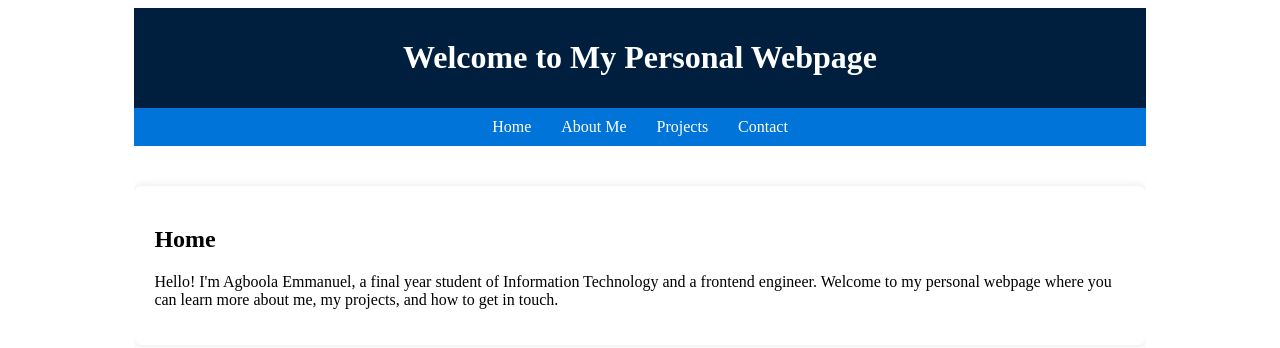
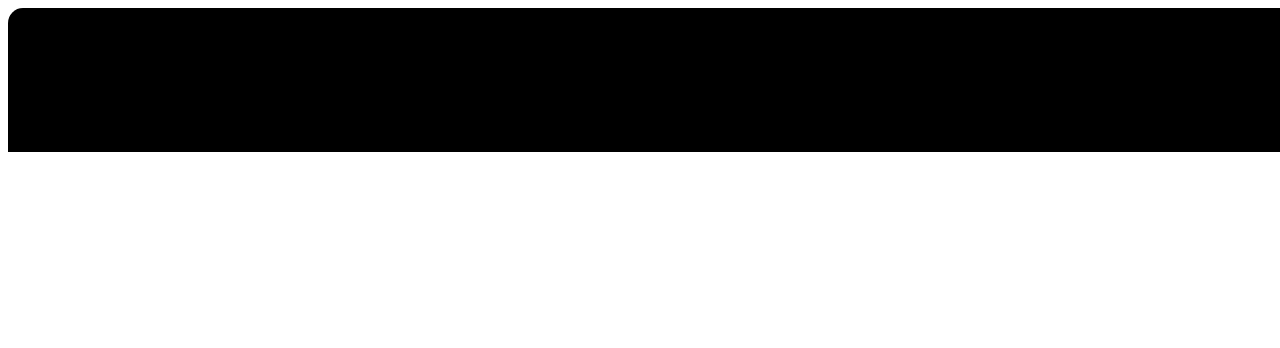
Before and after one commit to TomDevy/main-portfolio, a Next.js app: page /landing in a window 1280 px wide. Shown: the top 348 px of the page. Built offline with nearby package versions, Linux system fonts and the light colour scheme.

Commit message:
begin landing page

```diff
--- a/pages/landing/index.tsx
+++ b/pages/landing/index.tsx
@@ -3,21 +3,7 @@
 const Landing = () => {
     return (
         <div className={styles.container}>
-      <header className={styles.header}>
-        <h1>Welcome to My Personal Webpage</h1>
-      </header>
-      <nav className={styles.nav}>
-        <Link href="/">Home</Link>
-        <Link href="/about">About Me</Link>
-        <Link href="/projects">Projects</Link>
-        <Link href="/contact">Contact</Link>
-      </nav>
-      <div className={styles.content}>
-        <section className={styles.section}>
-          <h2>Home</h2>
-          <p>Hello! I'm Agboola Emmanuel, a final year student of Information Technology and a frontend engineer. Welcome to my personal webpage where you can learn more about me, my projects, and how to get in touch.</p>
-        </section>
-      </div>
+          <div className={styles.nav}></div>
     </div>
     )
 }
--- a/src/app/globals.css
+++ b/src/app/globals.css
@@ -1,11 +1,117 @@
-/* @tailwind base;
+@import url("https://fonts.googleapis.com/css2?family=Poppins:wght@300;400;500;600;700&display=swap");
+@tailwind base;
 @tailwind components;
-@tailwind utilities; */
+@tailwind utilities;
+
+/* Define standard font sizes and font weights for all headings */
+h1,
+h2,
+h3,
+h4,
+h5,
+h6 {
+  font-weight: 600;
+  /* Common font weight for headings */
+}
+
+/* Define font sizes and media queries for responsiveness */
+/* For small screens (mobile) */
+@media screen and (max-width: 767px) {
+  h1 {
+    font-size: 1.5rem;
+  }
+
+  h2 {
+    font-size: 1.25rem;
+  }
+
+  h3 {
+    font-size: 1.1rem;
+  }
+
+  h4,
+  h5,
+  h6 {
+    font-size: 1rem;
+  }
+}
+
+/* For medium screens (tablets) */
+@media screen and (min-width: 768px) and (max-width: 1023px) {
+  h1 {
+    font-size: 2rem;
+  }
+
+  h2 {
+    font-size: 1.5rem;
+  }
+
+  h3 {
+    font-size: 1.25rem;
+  }
+
+  h4,
+  h5,
+  h6 {
+    font-size: 1.1rem;
+  }
+}
+
+/* For large screens (desktop) */
+@media screen and (min-width: 1024px) {
+  h1 {
+    font-size: 2.5rem;
+  }
+
+  h2 {
+    font-size: 2rem;
+  }
+
+  h3 {
+    font-size: 1.75rem;
+  }
+
+  h4,
+  h5,
+  h6 {
+    font-size: 1.5rem;
+  }
+}
 
 :root {
+  --max-width: 1100px;
+  --border-radius: 12px;
+  --font-mono: ui-monospace, Menlo, Monaco, "Cascadia Mono", "Segoe UI Mono",
+    "Roboto Mono", "Oxygen Mono", "Ubuntu Monospace", "Source Code Pro",
+    "Fira Mono", "Droid Sans Mono", "Courier New", "Poppins" monospace;
+
   --foreground-rgb: 0, 0, 0;
   --background-start-rgb: 214, 219, 220;
   --background-end-rgb: 255, 255, 255;
+
+  --primary-glow: conic-gradient(from 180deg at 50% 50%,
+      #16abff33 0deg,
+      #0885ff33 55deg,
+      #54d6ff33 120deg,
+      #0071ff33 160deg,
+      transparent 360deg);
+  --secondary-glow: radial-gradient(rgba(255, 255, 255, 1),
+      rgba(255, 255, 255, 0));
+
+  --tile-start-rgb: 239, 245, 249;
+  --tile-end-rgb: 228, 232, 233;
+  --tile-border: conic-gradient(#00000080,
+      #00000040,
+      #00000030,
+      #00000020,
+      #00000010,
+      #00000010,
+      #00000080);
+
+  --callout-rgb: 238, 240, 241;
+  --callout-border-rgb: 172, 175, 176;
+  --card-rgb: 180, 185, 188;
+  --card-border-rgb: 131, 134, 135;
 }
 
 @media (prefers-color-scheme: dark) {
@@ -13,21 +119,99 @@
     --foreground-rgb: 255, 255, 255;
     --background-start-rgb: 0, 0, 0;
     --background-end-rgb: 0, 0, 0;
+
+    --primary-glow: radial-gradient(rgba(1, 65, 255, 0.4), rgba(1, 65, 255, 0));
+    --secondary-glow: linear-gradient(to bottom right,
+        rgba(1, 65, 255, 0),
+        rgba(1, 65, 255, 0),
+        rgba(1, 65, 255, 0.3));
+
+    --tile-start-rgb: 2, 13, 46;
+    --tile-end-rgb: 2, 5, 19;
+    --tile-border: conic-gradient(#ffffff80,
+        #ffffff40,
+        #ffffff30,
+        #ffffff20,
+        #ffffff10,
+        #ffffff10,
+        #ffffff80);
+
+    --callout-rgb: 20, 20, 20;
+    --callout-border-rgb: 108, 108, 108;
+    --card-rgb: 100, 100, 100;
+    --card-border-rgb: 200, 200, 200;
   }
 }
 
-body {
-  color: rgb(var(--foreground-rgb));
-  background: linear-gradient(
-      to bottom,
-      transparent,
-      rgb(var(--background-end-rgb))
-    )
-    rgb(var(--background-start-rgb));
+* {
+  box-sizing: border-box;
+  padding: 0;
+  margin: 0;
 }
 
-@layer utilities {
-  .text-balance {
-    text-wrap: balance;
+html,
+body {
+  font-family: "Poppins", sans-serif;
+  max-width: 100vw;
+  /* overflow-x: hidden; */
+}
+
+a {
+  color: inherit;
+  text-decoration: none;
+}
+
+.scrollbar-hide::-webkit-scrollbar {
+  display: none;
+}
+
+input::-webkit-inner-spin-button,
+input::-webkit-outer-spin-button {
+  appearance: none;
+}
+
+.layout {
+  padding: 20px 0px;
+  width: 100%;
+}
+
+/* styles.css */
+
+/* Hide the default scrollbar */
+::-webkit-scrollbar {
+  width: 6px;
+  background-color: transparent;
+}
+
+/* Track */
+::-webkit-scrollbar-track {
+  background-color: transparent;
+}
+
+/* Handle */
+::-webkit-scrollbar-thumb {
+  background-color: #2f93e5;
+  border-radius: 3px;
+}
+
+/* On hover */
+::-webkit-scrollbar-thumb:hover {
+  background-color: #2195f38f;
+}
+
+.fade-in {
+  opacity: 0;
+  animation-name: fade-in;
+  animation-duration: 0.5s;
+  animation-fill-mode: forwards;
+}
+
+@keyframes fade-in {
+  from {
+    opacity: 0;
+  }
+
+  to {
+    opacity: 1;
   }
 }
--- a/styles/home.module.scss
+++ b/styles/home.module.scss
@@ -1,53 +1,15 @@
+@import "../styles/mixins";
 .container {
-    width: 80%;
+    width: 100%;
     margin: auto;
     overflow: hidden;
+
+    & .nav {
+        width: 100%;
+        border-radius: 15px 15px 0px 0px;
+        background-color: black;
+        padding: 12px;
+        height: 120px;
+        position: fixed;
+    }
   }
-
-  .header {
-    background-color: #001f3f;
-    color: white;
-    padding: 10px 0;
-    text-align: center;
-  }
-
-  .nav {
-    display: flex;
-    justify-content: center;
-    background-color: #0074d9;
-    padding: 10px 0;
-  }
-
-  .nav a {
-    color: white;
-    margin: 0 15px;
-    text-decoration: none;
-  }
-
-  .content {
-    padding: 20px 0;
-  }
-
-  .section {
-    background: white;
-    padding: 20px;
-    margin: 20px 0;
-    border-radius: 8px;
-    box-shadow: 0 0 10px rgba(0, 0, 0, 0.1);
-  }
-
-  .footer {
-    background-color: #001f3f;
-    color: white;
-    text-align: center;
-    padding: 10px 0;
-    position: fixed;
-    width: 100%;
-    bottom: 0;
-  }
-
-  .socials a {
-    color: white;
-    margin: 0 10px;
-    text-decoration: none;
-  }
```
